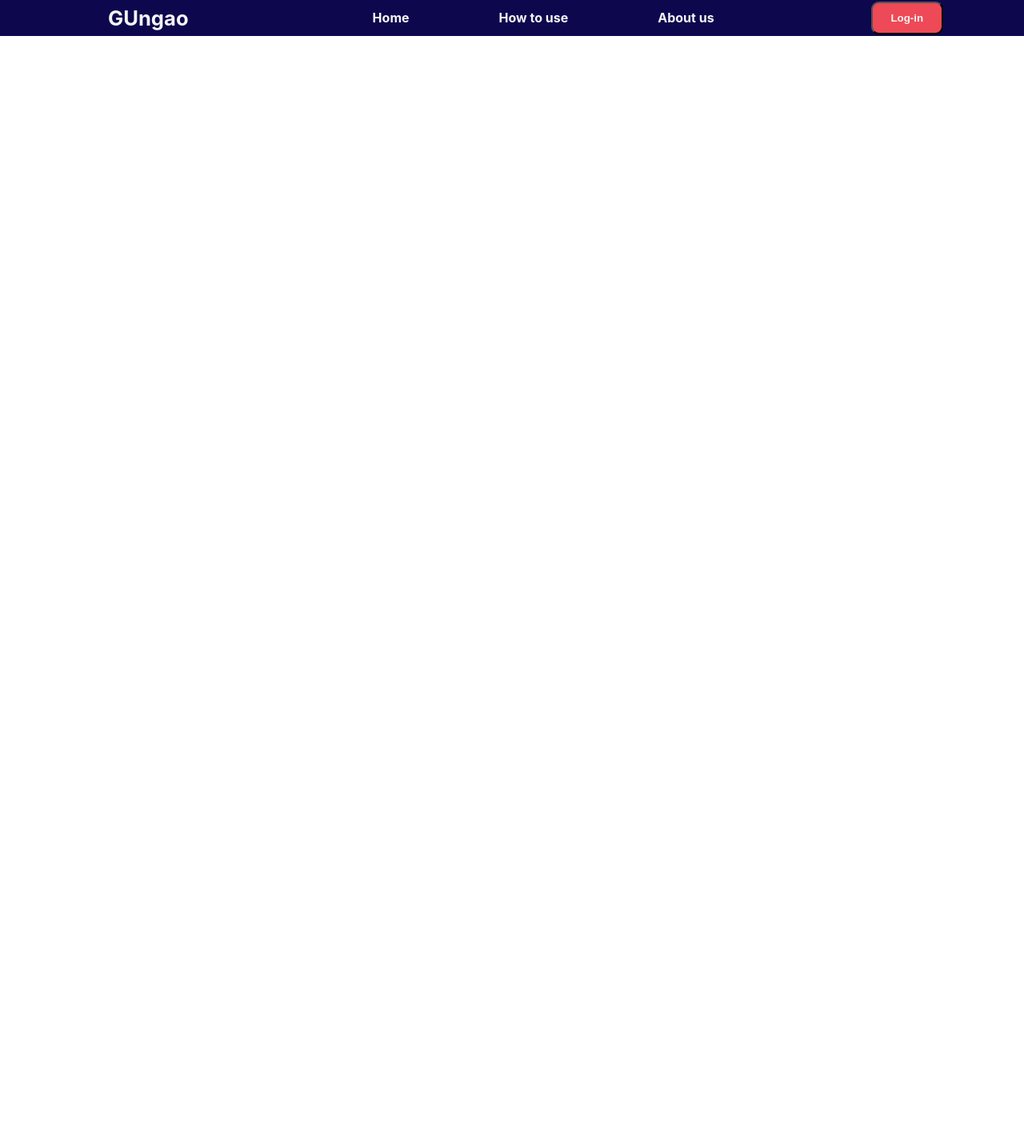
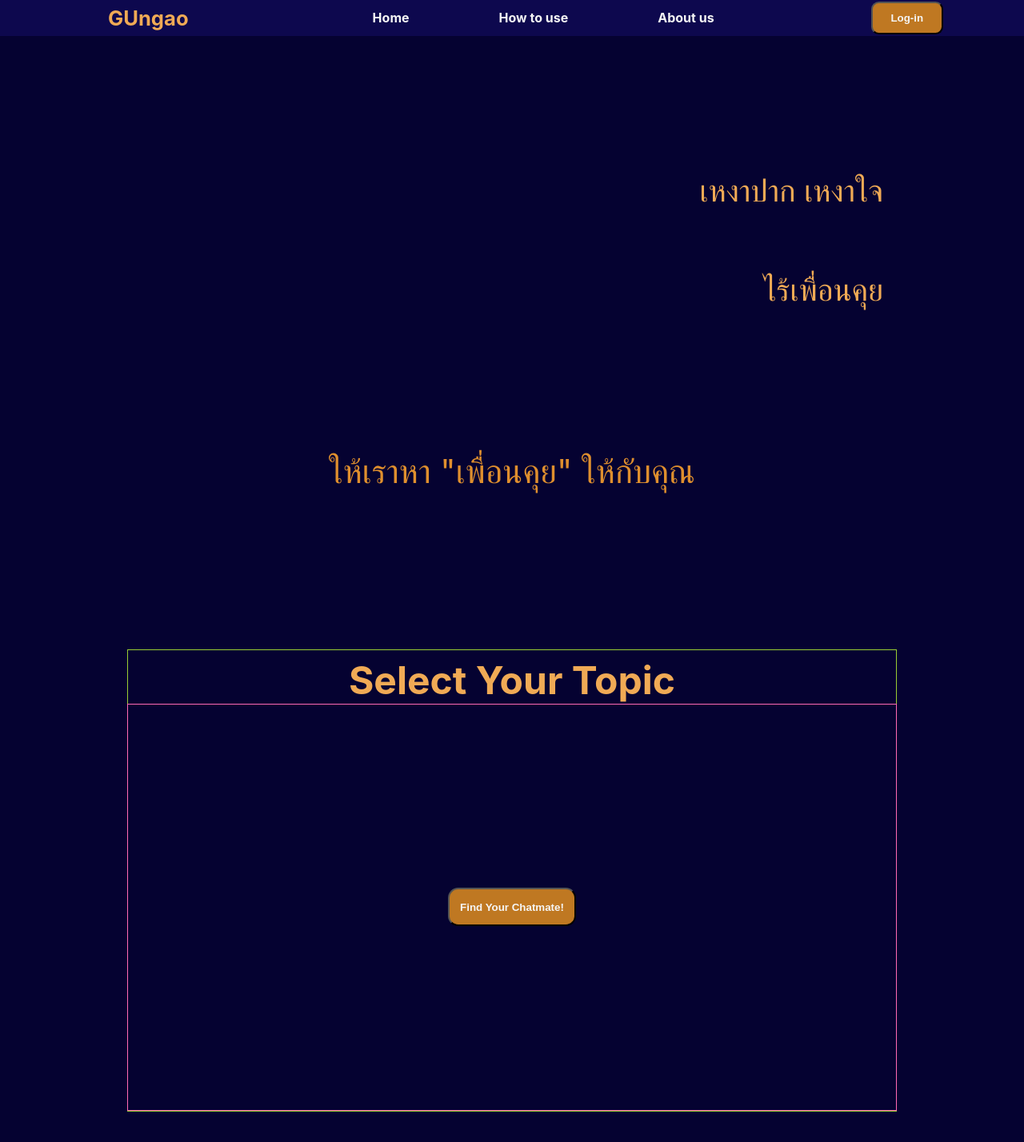
Before and after one commit to naphattar/Gungao1.1, a React (Create React App) app in the folder clients/: page / in a window 1280 px wide. Shown: the top 1428 px of the page at 80% size. Before the commit the page ends 800 px from the top, so only its background shows below. Built offline with nearby package versions, Linux system fonts and the light colour scheme.

Commit message:
add homepage and unfinished selectpage

```diff
--- a/clients/package.json
+++ b/clients/package.json
@@ -14,6 +14,7 @@
     "react-dom": "^18.2.0",
     "react-router-dom": "^6.6.1",
     "react-scripts": "5.0.1",
+    "react-select": "^5.7.0",
     "typescript": "^4.9.4",
     "web-vitals": "^2.1.4"
   },
--- a/clients/src/App.tsx
+++ b/clients/src/App.tsx
@@ -1,14 +1,14 @@
 import React from 'react';
 import { Route, Routes } from 'react-router-dom';
 import Navbar from './Components/Navbar';
-import Homepage from './Page/Homepage';
+import Mainpage from './Page/Homepage/Mainpage';
 
 function App() {
   return (
     <div className="App">
       <Navbar/>
       <Routes>
-        <Route path="/" element={<Homepage/>}></Route>
+        <Route path="/" element={<Mainpage/>}></Route>
 
       </Routes>
     </div>
--- a/clients/src/Components/Navbar.css
+++ b/clients/src/Components/Navbar.css
@@ -8,7 +8,7 @@
 }
 
 .navbrand{
-    color: whitesmoke;
+    color: #f0aa55;
     font-size: 1.6rem;
     font-weight: bold;
 }
@@ -54,7 +54,7 @@
     border-radius: 0.6rem;
     margin-right: 0.4rem;
     margin-left: 0.4rem;
-    background-color: #ee4956;
+    background-color: #bf7822;
 
 }
 
--- a/clients/src/Page/Homepage.tsx
+++ /dev/null
@@ -1,12 +0,0 @@
-import React from 'react';
-
-
-function Homepage() {
-  return (
-    <div className="Homepage">
-
-    </div>
-  );
-}
-
-export default Homepage;
--- /dev/null
+++ b/clients/src/Page/Homepage/Homepage.tsx
@@ -0,0 +1,19 @@
+import React from 'react';
+import "./Mainpage.css"
+function Homepage() {
+  return (
+    <div className="homepagebody">
+      <div className="homepagetext">
+        <div className="homepagetext1">
+          <p>เหงาปาก เหงาใจ</p>
+          <p>ไร้เพื่อนคุย</p>
+        </div>
+        <div className="homepagetext2">
+          <p>ให้เราหา "เพื่อนคุย" ให้กับคุณ</p>
+        </div>
+      </div>
+    </div>
+  );
+}
+
+export default Homepage;
--- /dev/null
+++ b/clients/src/Page/Homepage/Mainpage.css
@@ -0,0 +1,81 @@
+.homepagebody{
+    height: 44rem;
+    display: flex;
+    justify-content: center;
+    align-items: center;
+}
+
+.homepagetext{
+    width: 66rem;
+    height: 36rem;
+    display: grid;
+    grid-template-rows : 2fr 1fr;
+}
+
+
+.homepagetext1{
+    width: 62rem;
+    color: #f0aa55;
+    font-size: 2.4rem;
+    display: flex;
+    flex-direction: column;
+    justify-content: center;
+    align-items: flex-end;
+}
+
+.homepagetext2{
+    color: #df8f2e;
+    display: flex;
+    justify-content: center;
+    align-items: center;
+    font-size: 2.6rem;
+}
+
+.selectpagebody{
+    border: solid 1px yellowgreen;
+    width: 60rem;
+    height: 36rem;
+    display: flex;
+    flex-direction: column;
+    align-items: center;
+    justify-content: center;
+}
+
+.selectpagebody p{
+    color: #f0aa55;
+    font-size: 3rem;
+    font-weight: bold;
+    margin-top: 0.5rem;
+    margin-bottom: 0rem;
+}
+
+.selectpageformcontainer{
+    display: flex;
+    flex-direction: column;
+    justify-content: center;
+    align-items: center;
+    border: 1px solid hotpink;
+    height: 32rem;
+    width: 100%;
+}
+
+.selecttopicbutton{
+    height: 3rem;
+    width: 10rem;
+    align-items: center;
+    justify-content: center;
+    border-radius: 0.8rem;
+    background-color: #bf7822;
+}
+
+.selecttopiclink{
+    color: whitesmoke;
+    list-style-type: none;
+    text-decoration: none;
+    font-weight: bold;
+}
+
+.selecttopiclink:hover{
+    color: #0D084E;
+    font-weight: bold;
+}
--- /dev/null
+++ b/clients/src/Page/Homepage/Mainpage.tsx
@@ -0,0 +1,13 @@
+import React from "react";
+import Homepage from "./Homepage";
+import Selectpage from "./Selectpage";
+
+function Mainpage(){
+    return(
+        <div>
+            <Homepage/>
+            <Selectpage/>
+        </div>
+    );
+}
+export default Mainpage;
--- /dev/null
+++ b/clients/src/Page/Homepage/Selectpage.tsx
@@ -0,0 +1,43 @@
+import React from 'react';
+import { ActionMeta, GroupBase } from 'react-select';
+import { InputActionMeta } from 'react-select/dist/declarations/src';
+import Select from 'react-select/dist/declarations/src/Select';
+import "./Mainpage.css"
+import Selecttopicbutton from './Selecttopicbutton';
+
+interface Option<
+  Option = unknown,
+  IsMulti extends boolean = false,
+  Group extends GroupBase<Option> = GroupBase<Option>
+  > {
+    value : string;
+    label : string;
+  }
+
+function Selectpage() {
+  const options: Option[] = [
+    { value: 'chocolate', label: 'Chocolate' },
+    { value: 'strawberry', label: 'Strawberry' },
+    { value: 'vanilla', label: 'Vanilla' }
+  ];
+
+  const [selectedOption, setSelectedOption] = React.useState<Option | null>(null);
+
+  const handleChange = (selectedoption: Option | null, actionMeta: ActionMeta<Option>) => {
+    setSelectedOption(selectedOption);
+ }
+  return (
+    <div className="homepagebody">
+      <div className="selectpagebody">
+        <p>Select Your Topic</p>
+        <div className="selectpageformcontainer">
+
+          <Selecttopicbutton/>
+        </div>
+      </div>
+
+    </div>
+  );
+}
+
+export default Selectpage;
--- /dev/null
+++ b/clients/src/Page/Homepage/Selecttopicbutton.tsx
@@ -0,0 +1,14 @@
+import React from "react";
+import { Link } from "react-router-dom";
+import "./Mainpage.css"
+
+
+function Selecttopicbutton(){
+    return(
+        <button className="selecttopicbutton">
+            <Link to="/chat" className="selecttopiclink">Find Your Chatmate!</Link>
+        </button>
+    );
+}
+
+export default Selecttopicbutton;
--- a/clients/src/index.css
+++ b/clients/src/index.css
@@ -5,6 +5,8 @@ body {
     sans-serif;
   -webkit-font-smoothing: antialiased;
   -moz-osx-font-smoothing: grayscale;
+  background-color: #050231;
+  height: 100%;
 }
 
 code {
```
Also changed, not shown: clients/src/Page/Selectpage.tsx (deleted, +0 -12 lines), clients/src/Page/Loginpage/Loginpage.tsx (renamed from clients/src/Page/Loginpage.tsx), 1 other file (tests, documents, lock files or other folders).
